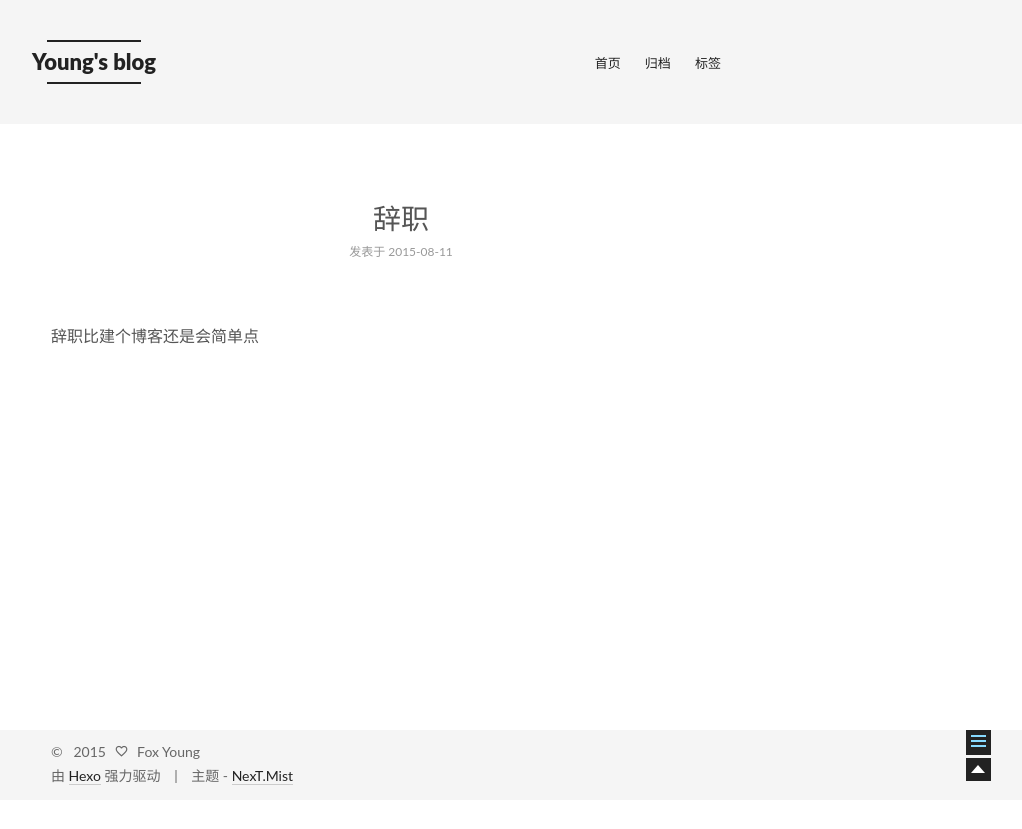
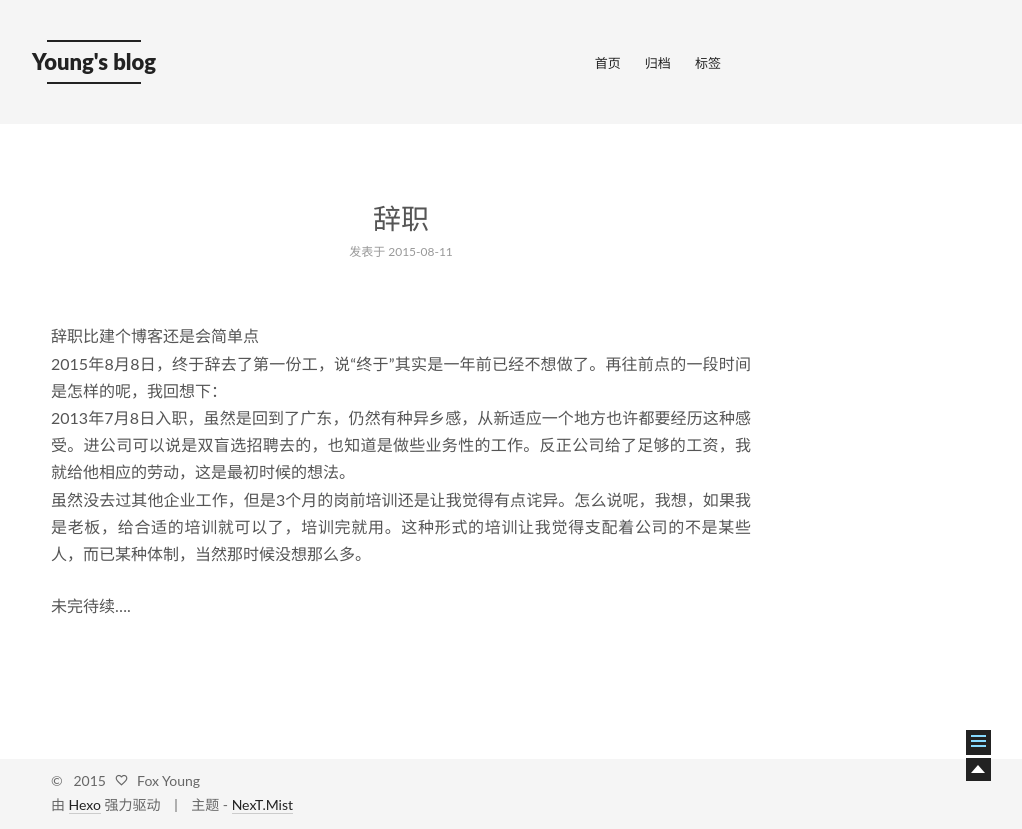
Before and after one commit to foxyoung/foxyoung.github.io, a plain HTML site: page 2015/08/11/辞职/index.html in a window 1280 px wide. Shown: the whole page, without its empty margins (239-1261 px from the left). Before the commit the page ends 800 px from the top, so only its background shows below. Drawn offline with Linux system fonts and the light colour scheme.

Commit message:
Site updated: 2015-08-18 02:43:18

```diff
--- a/2015/08/11/辞职/index.html
+++ b/2015/08/11/辞职/index.html
@@ -35,16 +35,16 @@
   <link rel="shorticon icon" type="image/x-icon" href="/favicon.ico?v=0.4.5.1" />
 
 
-<meta name="description" content="辞职比建个博客还是会简单点">
+<meta name="description" content="辞职比建个博客还是会简单点2015年8月8日，终于辞去了第一份工，说“终于”其实是一年前已经不想做了。再往前点的一段时间是怎样的呢，我回想下：2013年7月8日入职，虽然是回到了广东，仍然有种异乡感，从新适应一个地方也许都要经历这种感受。进公司可以说是双盲选招聘去的，也知道是做些业务性的工作。反正公司给了足够的工资，我就给他相应的劳动，这是最初时候的想法。虽然没去过其他企业工作，但是3个月的岗前培">
 <meta property="og:type" content="article">
 <meta property="og:title" content="辞职">
 <meta property="og:url" content="http://huosiyang.com/blog/2015/08/11/辞职/index.html">
 <meta property="og:site_name" content="Young's blog">
-<meta property="og:description" content="辞职比建个博客还是会简单点">
-<meta property="og:updated_time" content="2015-08-10T16:05:02.699Z">
+<meta property="og:description" content="辞职比建个博客还是会简单点2015年8月8日，终于辞去了第一份工，说“终于”其实是一年前已经不想做了。再往前点的一段时间是怎样的呢，我回想下：2013年7月8日入职，虽然是回到了广东，仍然有种异乡感，从新适应一个地方也许都要经历这种感受。进公司可以说是双盲选招聘去的，也知道是做些业务性的工作。反正公司给了足够的工资，我就给他相应的劳动，这是最初时候的想法。虽然没去过其他企业工作，但是3个月的岗前培">
+<meta property="og:updated_time" content="2015-08-17T18:11:21.445Z">
 <meta name="twitter:card" content="summary">
 <meta name="twitter:title" content="辞职">
-<meta name="twitter:description" content="辞职比建个博客还是会简单点">
+<meta name="twitter:description" content="辞职比建个博客还是会简单点2015年8月8日，终于辞去了第一份工，说“终于”其实是一年前已经不想做了。再往前点的一段时间是怎样的呢，我回想下：2013年7月8日入职，虽然是回到了广东，仍然有种异乡感，从新适应一个地方也许都要经历这种感受。进公司可以说是双盲选招聘去的，也知道是做些业务性的工作。反正公司给了足够的工资，我就给他相应的劳动，这是最初时候的想法。虽然没去过其他企业工作，但是3个月的岗前培">
 
 
 <script type="text/javascript" id="hexo.configuration">
@@ -181,7 +181,8 @@
 
 
 
-        <span itemprop="articleBody"><p>辞职比建个博客还是会简单点</p>
+        <span itemprop="articleBody"><p>辞职比建个博客还是会简单点<br>2015年8月8日，终于辞去了第一份工，说“终于”其实是一年前已经不想做了。再往前点的一段时间是怎样的呢，我回想下：<br>2013年7月8日入职，虽然是回到了广东，仍然有种异乡感，从新适应一个地方也许都要经历这种感受。进公司可以说是双盲选招聘去的，也知道是做些业务性的工作。反正公司给了足够的工资，我就给他相应的劳动，这是最初时候的想法。<br>虽然没去过其他企业工作，但是3个月的岗前培训还是让我觉得有点诧异。怎么说呢，我想，如果我是老板，给合适的培训就可以了，培训完就用。这种形式的培训让我觉得支配着公司的不是某些人，而已某种体制，当然那时候没想那么多。</p>
+<p>未完待续….</p>
 </span>
 
     </div>
--- a/css/main.css
+++ b/css/main.css
@@ -1055,7 +1055,7 @@ body {
   width: 4px;
   height: 4px;
   border-radius: 50%;
-  background: #b4ffff;
+  background: #fb7acc;
 }
 .sidebar-nav {
   margin: 0;
```
Also changed, not shown: index.html (+2 -1 lines).
